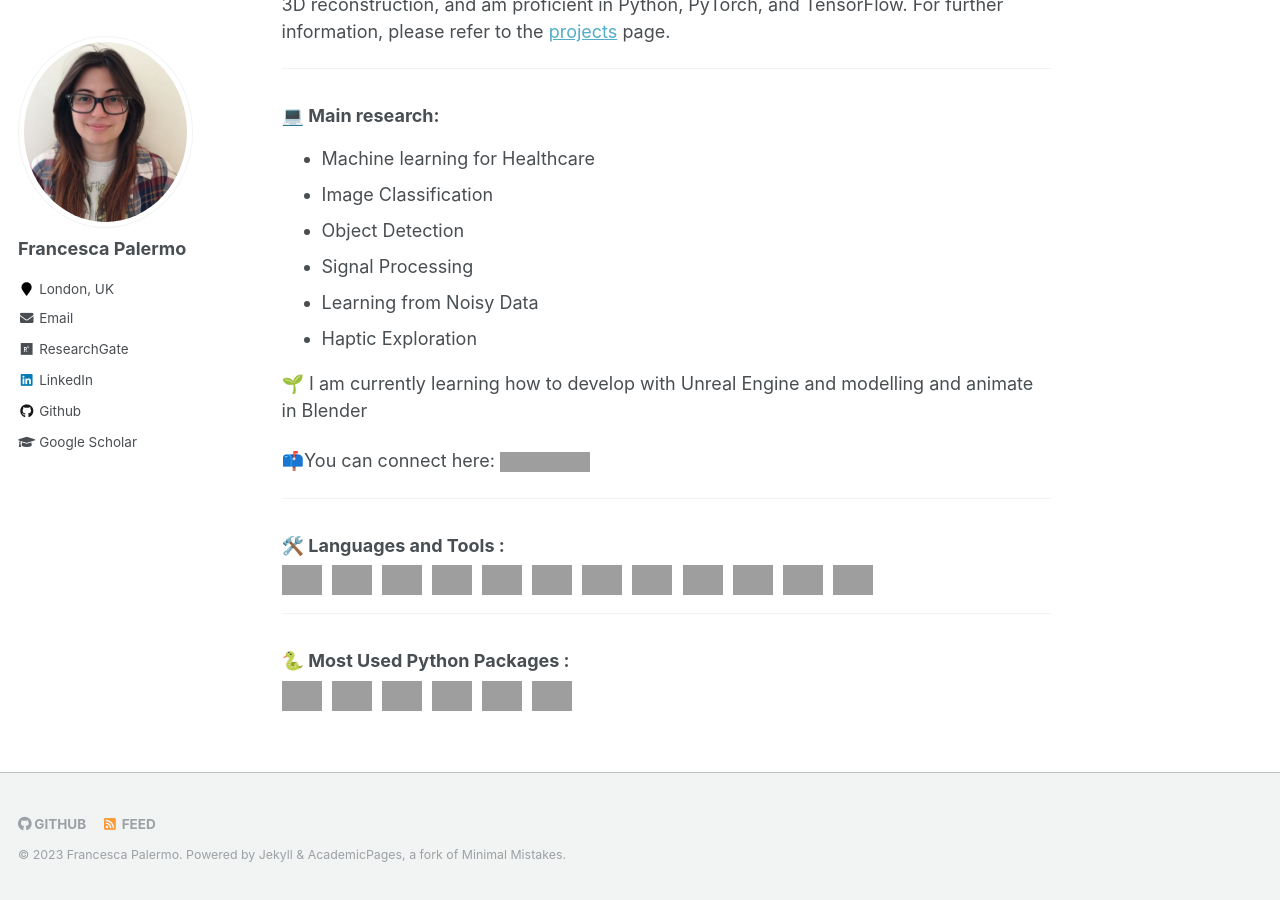
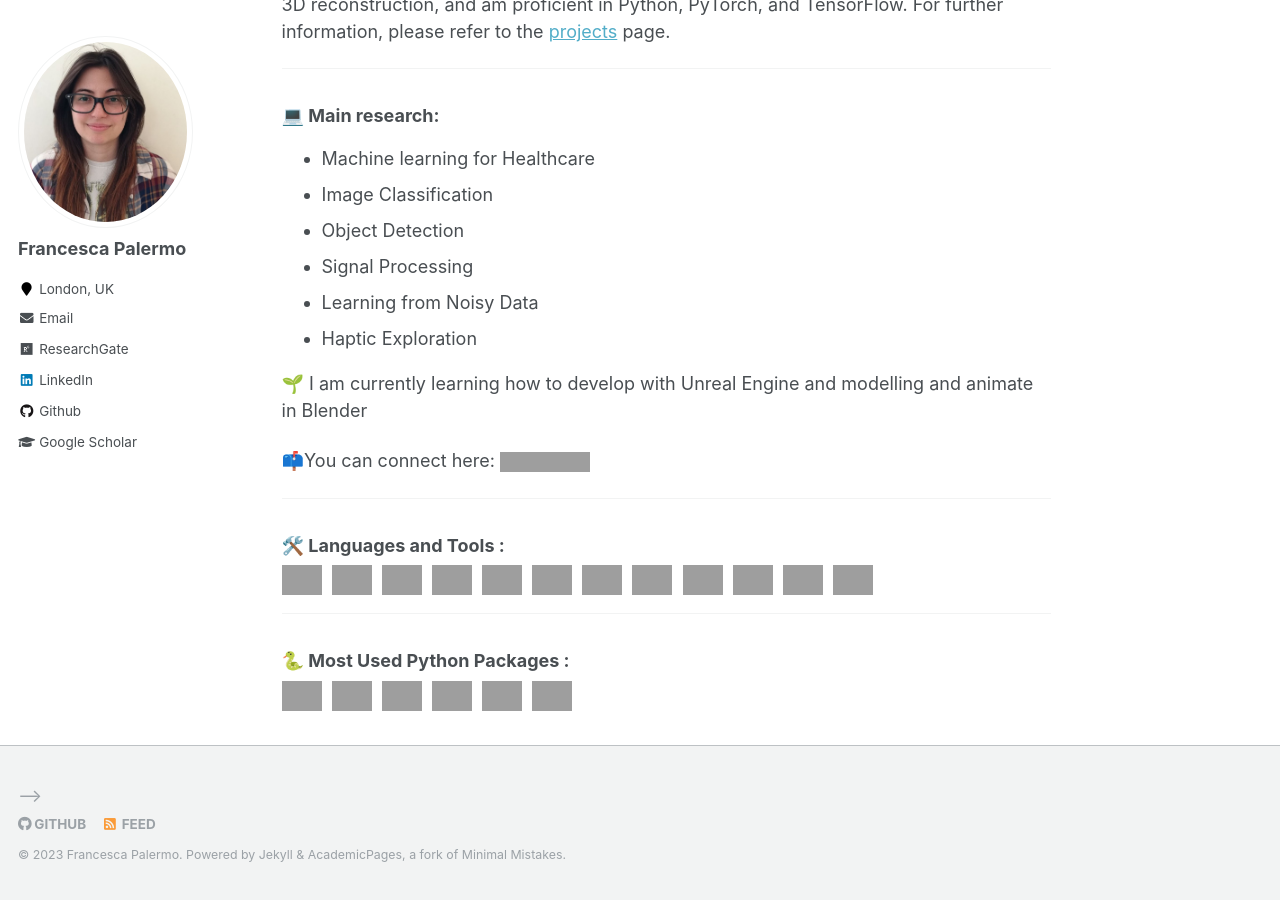
Before and after one commit to francescapalermo/francescapalermo.github.io, a Jekyll site: the page built from _pages/about.md, in a window 1280 px wide and 900 px high, scrolled down 729 px, cut to the strip 0-900 px from the top of the window. Built offline with Jekyll 4.4.1, drawn with Linux system fonts in a browser that asks for light colours; emoji names are drawn with the system emoji font; grey boxes are pictures that could not be loaded.

```diff
--- a/_layouts/default.html
+++ b/_layouts/default.html
@@ -20,7 +20,7 @@
 
     <div class="page__footer">
       <footer>
-        {% include footer/custom.html %}
+        <!-- {% include footer/custom.html %} -->
         {% include footer.html %}
       </footer>
     </div>
```
